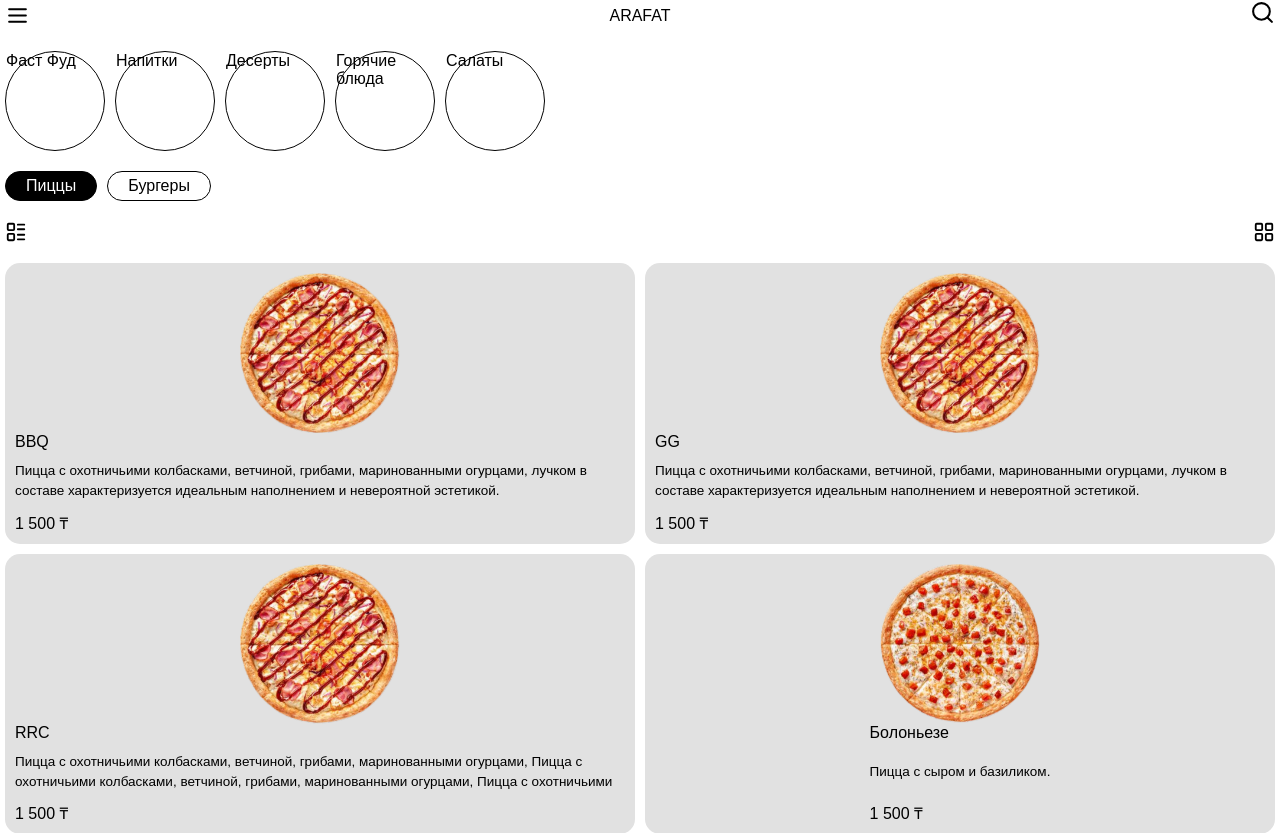
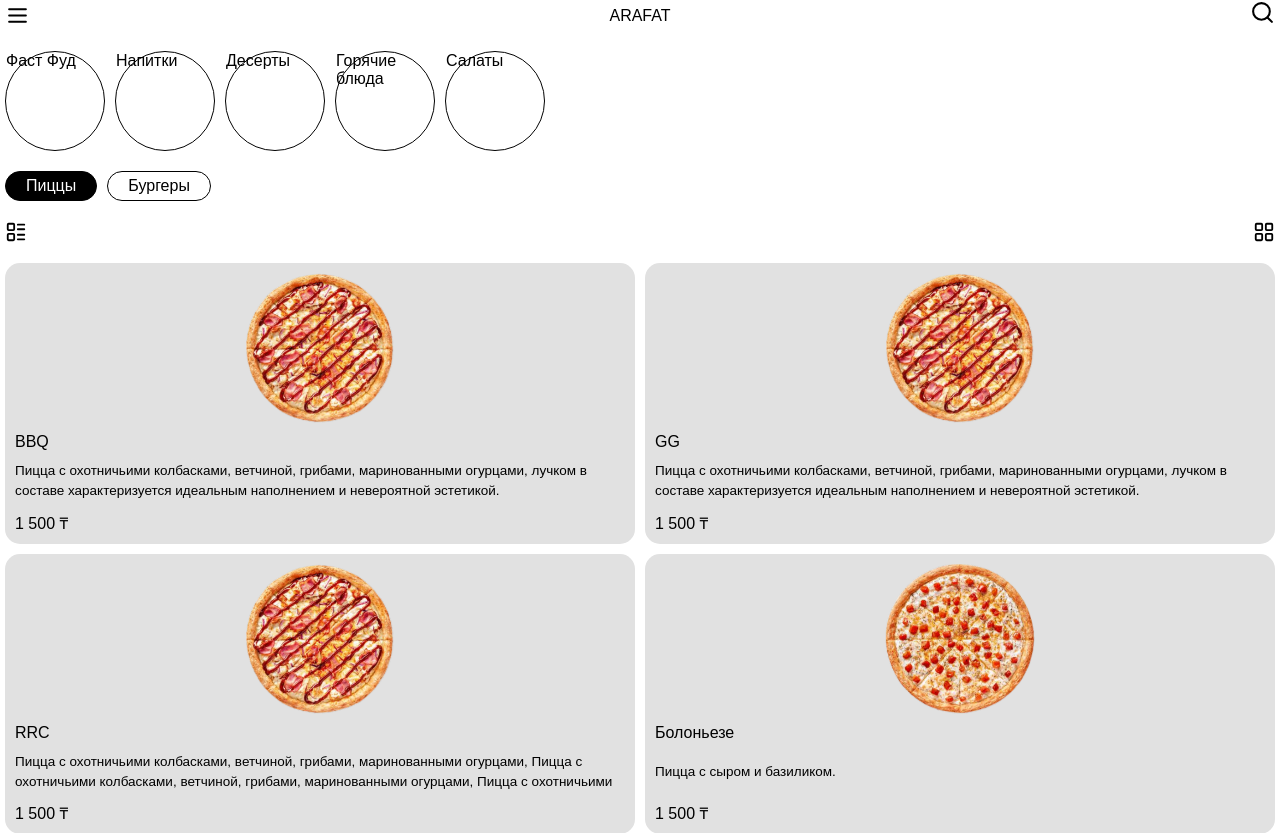
Before and after one commit to benzogang666/neiz, a React (Vite) app: page / in a window 1280 px wide. Shown: the top 833 px of the page. Built offline with nearby package versions, Linux system fonts and the light colour scheme.

Commit message:
first commit

```diff
--- a/src/components/cards/row-card/Row-Card.css
+++ b/src/components/cards/row-card/Row-Card.css
@@ -9,17 +9,15 @@
   display: grid;
   gap: 10px;
   grid-auto-rows: 150px auto;
-  justify-items: center;
   background: #e1e1e1;
   border-radius: 15px;
 }
 
 .r-c-image {
   width: 100%;
-  height: auto;
-  max-width: 160px;
-  max-height: 160px;
-  object-fit: cover;
+  height: 100%;
+  margin: 0 auto;
+  object-fit: contain;
   border-radius: 15px;
 }
 
```
